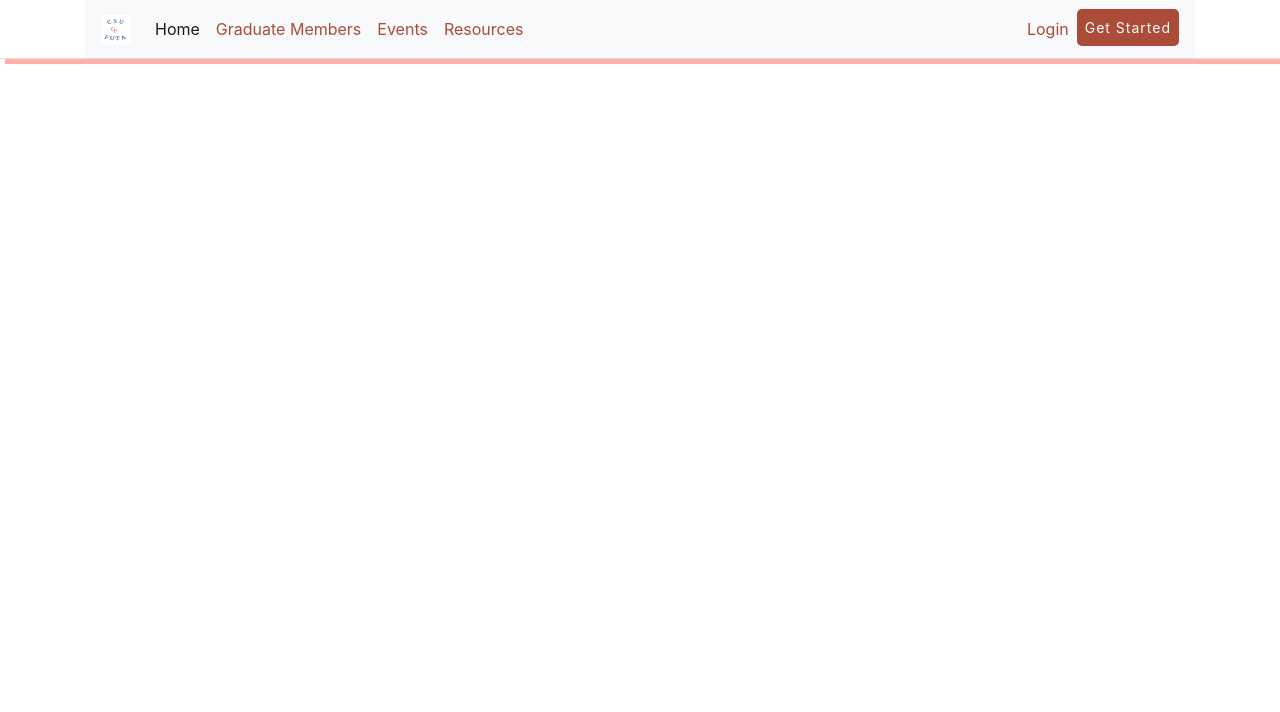
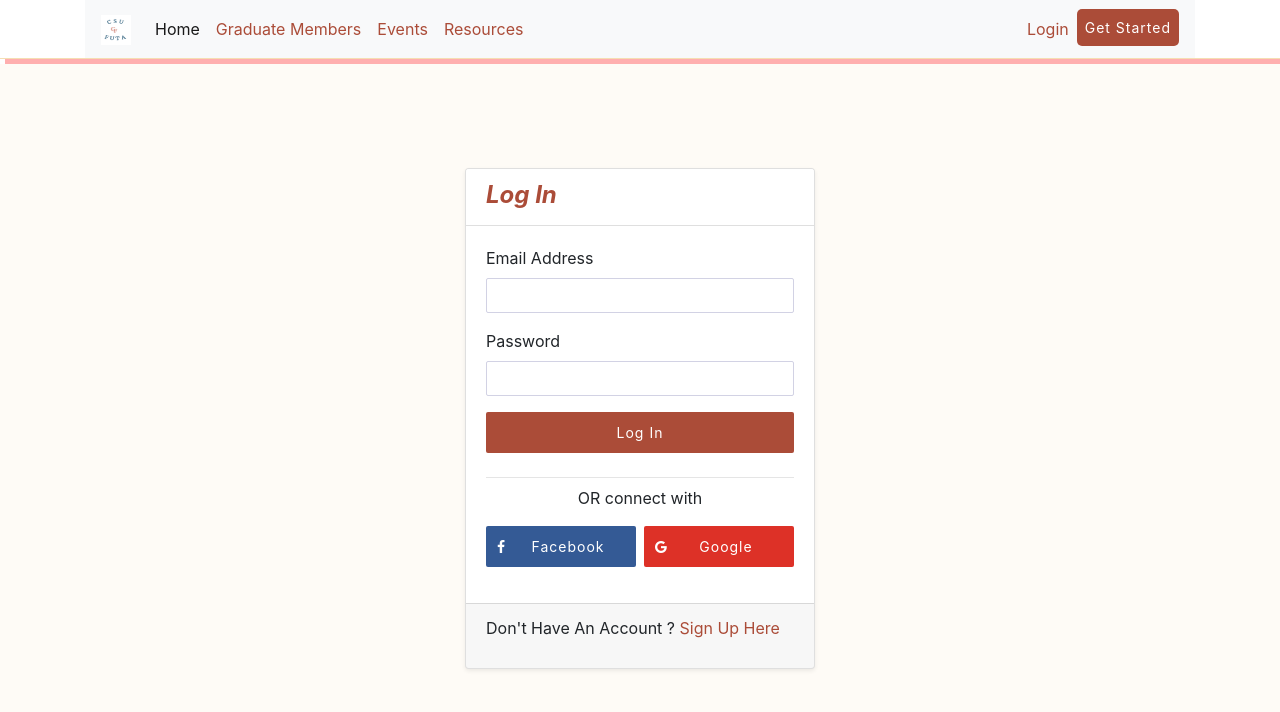
Before and after one commit to profmcdan/csu-gf-client, a React (Create React App) app: page /login in a window 1280 px wide. Shown: the top 712 px of the page. Built offline with nearby package versions, Linux system fonts and the light colour scheme.

Commit message:
Login Interface

```diff
--- a/package.json
+++ b/package.json
@@ -8,8 +8,11 @@
     "@types/react-dom": "16.9.2",
     "@types/react-router-dom": "^5.1.0",
     "bootstrap": "^4.3.1",
+    "font-awesome": "^4.7.0",
     "react": "^16.10.2",
     "react-dom": "^16.10.2",
+    "react-icons": "^3.7.0",
+    "react-icons-themify": "^1.0.0",
     "react-router-dom": "^5.1.2",
     "react-scripts": "3.2.0",
     "typescript": "3.6.4"
--- a/src/App.tsx
+++ b/src/App.tsx
@@ -4,6 +4,7 @@ import './App.css';
 import Header from './components/layout/Header';
 import Home from './components/home';
 import Register from './components/auth/Register';
+import Login from './components/auth/Login';
 
 const App: React.FC = () => {
   return (
@@ -12,6 +13,7 @@ const App: React.FC = () => {
       <Switch>
         <Route exact path="/" component={Home} />
         <Route exact path="/register" component={Register} />
+        <Route exact path="/login" component={Login} />
       </Switch>
     </Router>
   );
--- a/src/components/auth/Login.tsx
+++ b/src/components/auth/Login.tsx
@@ -1,5 +1,60 @@
-import React from 'react';
+import React, { Fragment } from 'react';
+import { Link } from 'react-router-dom';
+import './auth.css';
 
-export default function Login() {
-  return <div>Login</div>;
+export default function index() {
+  return (
+    <Fragment>
+      <div className="container-fluid auth-panel">
+        <div className="row mt-4">
+          <div className="col-md-4 offset-md-4">
+            <div className="card shadow-sm">
+              <div className="card-header form-header">
+                <h3 className="mb-1 form-header-text">
+                  Log In
+                </h3>
+              </div>
+              <div className="card-body">
+                <form action="">
+                  <div className="form-group">
+                    <label>Email Address</label>
+                    <input type="text" className="form-control" id="email" aria-describedby="emailHelp" placeholder="" />
+                  </div>
+                  <div className="form-group">
+                    <label>Password</label>
+                    <input type="password" className="form-control" id="password" placeholder="" />
+                  </div>
+                  <button type="button" className="btn btn-rounded btn-block">
+                    Log In
+                  </button>
+                </form>
+                <div className="social-login mt-4 mb-3">
+                  <hr className="mb-2"/>
+
+                  <p className="text-center">OR connect with</p>
+                  <div className="d-flex justify-content-between">
+                    <button className="btn btn-rounded btn-fb has-icon">
+                      <span className="icon-container"><i className="fa fa-facebook"></i></span> Facebook
+                    </button>
+                    <button className="btn btn-rounded btn-google has-icon">
+                    <span className="icon-container"><i className="fa fa-google"></i></span> Google
+                    </button>
+                  </div>
+                </div>
+
+              </div>
+              <div className="card-footer form-footer">
+                <p>
+                  <span>Don't Have An Account ? </span>
+                  <Link className="text-default" to="/register">
+                    Sign Up Here
+                  </Link>
+                </p>
+              </div>
+            </div>
+          </div>
+        </div>
+      </div>
+    </Fragment>
+  );
 }
--- a/src/components/auth/Register.tsx
+++ b/src/components/auth/Register.tsx
@@ -5,7 +5,7 @@ import './auth.css';
 export default function index() {
   return (
     <Fragment>
-      <div className="container-fluid register-panel">
+      <div className="container-fluid auth-panel">
         <div className="row mt-4">
           <div className="col-md-4 offset-md-4">
             <div className="card shadow-sm">
--- a/src/components/auth/auth.css
+++ b/src/components/auth/auth.css
@@ -1,7 +1,9 @@
-.register-panel{
+.auth-panel{
+    margin-top:5px;
     padding-top:80px;
     padding-bottom:80px;
     background-color: #fefbf6;
+    min-height: calc(100vh - 65px);
 }
 
 .form-header-text {
@@ -33,7 +35,24 @@
     color: #ab4c38;
 }
 
-.register-panel .card{
+.auth-panel .card{
     max-width: 350px;
     margin: auto;
 }
+.btn-fb{
+    background-color: #345a95;
+}
+.btn-google{
+    background-color: #dd3127;
+}
+.social-login .btn{
+    width:150px;
+}
+.social-login button.has-icon{
+    position: relative;
+    padding-left:30px;
+}
+.social-login button.has-icon .icon-container{
+    position: absolute;
+    left:10px;
+}
--- a/src/index.tsx
+++ b/src/index.tsx
@@ -1,6 +1,7 @@
 import React from 'react';
 import ReactDOM from 'react-dom';
 import 'bootstrap/dist/css/bootstrap.min.css';
+import 'font-awesome/css/font-awesome.min.css';
 import './index.css';
 import App from './App';
 import * as serviceWorker from './serviceWorker';
```
Also changed, not shown: 1 other file (tests, documents, lock files or other folders).
